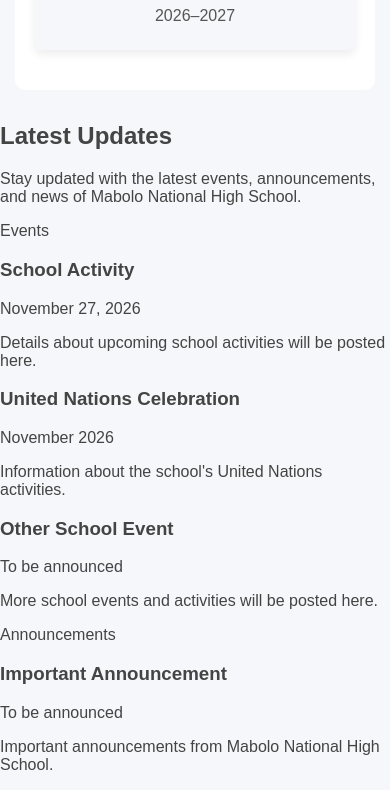
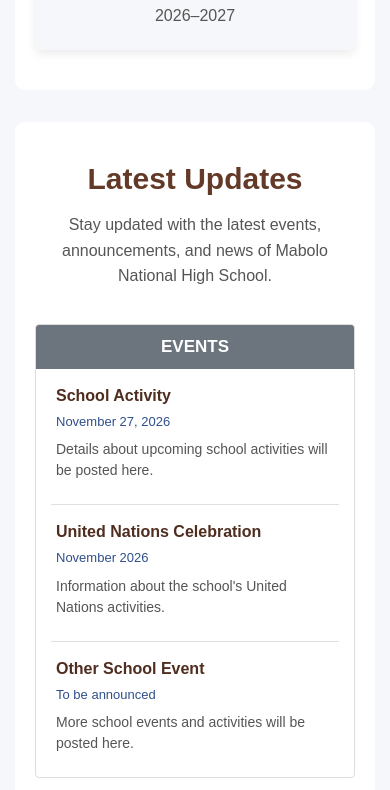
Before and after one commit to mabolonationalhighschool/mabolonationalhighschool.github.io, a plain HTML site: page index.html in a window 390 px wide. Shown: the part 1350-2140 px from the top of the page. Drawn offline with Linux system fonts and the light colour scheme.

Commit message:
Add styles for updates section and responsiveness

```diff
--- a/style.css
+++ b/style.css
@@ -482,7 +482,148 @@ footer p {
 
     font-size: 14px;
 }
+/* =========================================
+   EVENTS, ANNOUNCEMENTS & NEWS
+   ========================================= */
 
+.updates-section {
+    max-width: 1200px;
+
+    margin: 0 auto 32px;
+
+    padding: 55px 40px;
+
+    background: white;
+
+    border-radius: 10px;
+
+    box-sizing: border-box;
+
+    text-align: center;
+}
+
+
+.updates-section h2 {
+    margin-top: 0;
+
+    margin-bottom: 10px;
+
+    color: var(--choco-brown);
+
+    font-size: 30px;
+}
+
+
+.updates-intro {
+    margin-bottom: 35px;
+
+    color: #555;
+
+    font-size: 16px;
+
+    line-height: 1.6;
+}
+
+
+/* Three columns */
+
+.updates-grid {
+    display: grid;
+
+    grid-template-columns: repeat(3, 1fr);
+
+    gap: 20px;
+
+    max-width: 1100px;
+
+    margin: 0 auto;
+}
+
+
+/* Individual column */
+
+.update-column {
+    border: 1px solid #ddd;
+
+    background: white;
+
+    overflow: hidden;
+
+    text-align: left;
+
+    border-radius: 4px;
+}
+
+
+/* Column heading */
+
+.update-header {
+    padding: 12px 15px;
+
+    background-color: #6c757d;
+
+    color: white;
+
+    font-size: 18px;
+
+    font-weight: bold;
+
+    text-align: center;
+
+    text-transform: uppercase;
+}
+
+
+/* List */
+
+.update-list {
+    padding: 0 15px;
+}
+
+
+/* Individual item */
+
+.update-item {
+    padding: 18px 5px;
+
+    border-bottom: 1px solid #e0e0e0;
+}
+
+
+.update-item:last-child {
+    border-bottom: none;
+}
+
+
+.update-item h3 {
+    margin: 0 0 7px;
+
+    color: var(--dark-brown);
+
+    font-size: 16px;
+}
+
+
+.update-item p {
+    margin: 5px 0;
+
+    color: #555;
+
+    font-size: 14px;
+
+    line-height: 1.5;
+}
+
+
+/* Date */
+
+.update-item .update-date {
+    color: var(--royal-blue);
+
+    font-size: 13px;
+
+    margin-bottom: 8px;
+}
 
 /* =========================================
    MOBILE RESPONSIVE
@@ -490,6 +631,24 @@ footer p {
 
 @media (max-width: 768px) {
 
+       .updates-section {
+        margin-left: 15px;
+        margin-right: 15px;
+
+        padding: 40px 20px;
+    }
+
+
+    .updates-grid {
+        grid-template-columns: 1fr;
+
+        gap: 20px;
+    }
+
+
+    .update-header {
+        font-size: 17px;
+    }
     .school-logo {
         width: 125px;
     }
```
